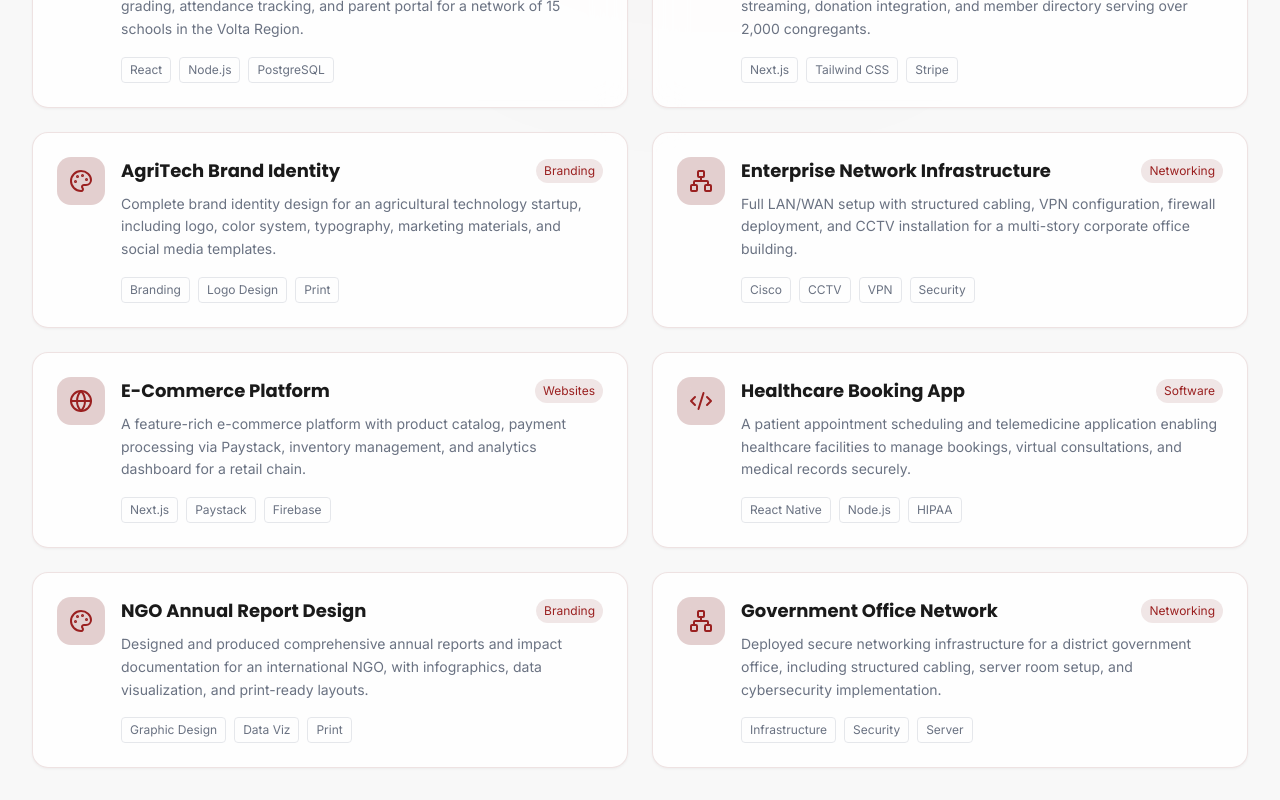
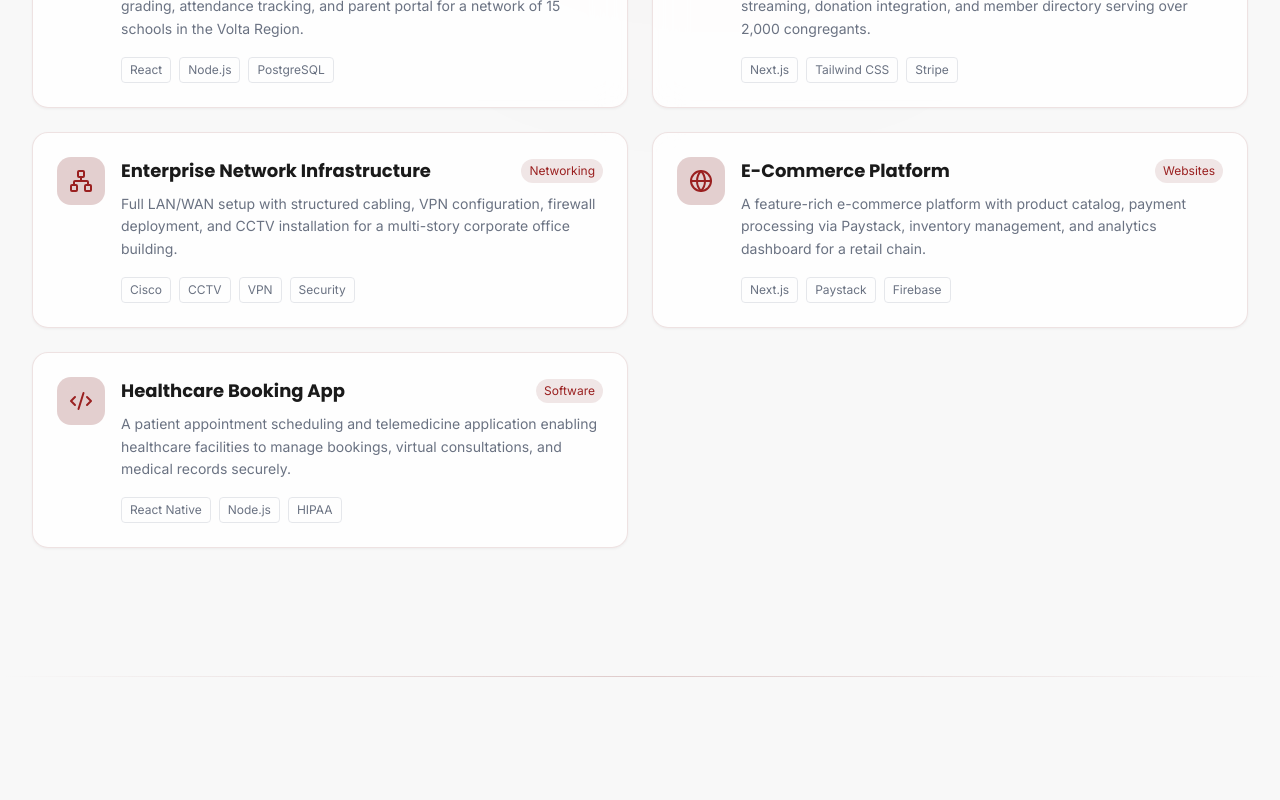
Before and after one commit to lilromeo2290/clipe233, a Next.js app: page / in a window 1280 px wide. Shown: the part 8080-8880 px from the top of the page. Built offline with nearby package versions, Linux system fonts and the light colour scheme.

Commit message:
Remove 3 portfolio items (AgriTech, NGO Report, Govt Network); fix NavLink isPage type

```diff
--- a/src/components/sections/Navbar.tsx
+++ b/src/components/sections/Navbar.tsx
@@ -11,6 +11,7 @@ interface NavLink {
   label: string;
   href: string;
   isHome?: boolean;
+  isPage?: boolean;
   submenu?: { label: string; href: string; isPage?: boolean }[];
 }
 
--- a/src/components/sections/PortfolioSection.tsx
+++ b/src/components/sections/PortfolioSection.tsx
@@ -7,7 +7,6 @@ import {
   Filter,
   Code2,
   Globe,
-  Palette,
   Network,
 } from "lucide-react";
 import { Button } from "@/components/ui/button";
@@ -16,7 +15,6 @@ const categories = [
   "All",
   "Software",
   "Websites",
-  "Branding",
   "Networking",
 ];
 
@@ -36,14 +34,6 @@ const projects = [
       "An interactive church website with event management, sermon streaming, donation integration, and member directory serving over 2,000 congregants.",
     tags: ["Next.js", "Tailwind CSS", "Stripe"],
     icon: Globe,
-  },
-  {
-    title: "AgriTech Brand Identity",
-    category: "Branding",
-    description:
-      "Complete brand identity design for an agricultural technology startup, including logo, color system, typography, marketing materials, and social media templates.",
-    tags: ["Branding", "Logo Design", "Print"],
-    icon: Palette,
   },
   {
     title: "Enterprise Network Infrastructure",
@@ -68,22 +58,6 @@ const projects = [
       "A patient appointment scheduling and telemedicine application enabling healthcare facilities to manage bookings, virtual consultations, and medical records securely.",
     tags: ["React Native", "Node.js", "HIPAA"],
     icon: Code2,
-  },
-  {
-    title: "NGO Annual Report Design",
-    category: "Branding",
-    description:
-      "Designed and produced comprehensive annual reports and impact documentation for an international NGO, with infographics, data visualization, and print-ready layouts.",
-    tags: ["Graphic Design", "Data Viz", "Print"],
-    icon: Palette,
-  },
-  {
-    title: "Government Office Network",
-    category: "Networking",
-    description:
-      "Deployed secure networking infrastructure for a district government office, including structured cabling, server room setup, and cybersecurity implementation.",
-    tags: ["Infrastructure", "Security", "Server"],
-    icon: Network,
   },
 ];
 
```
